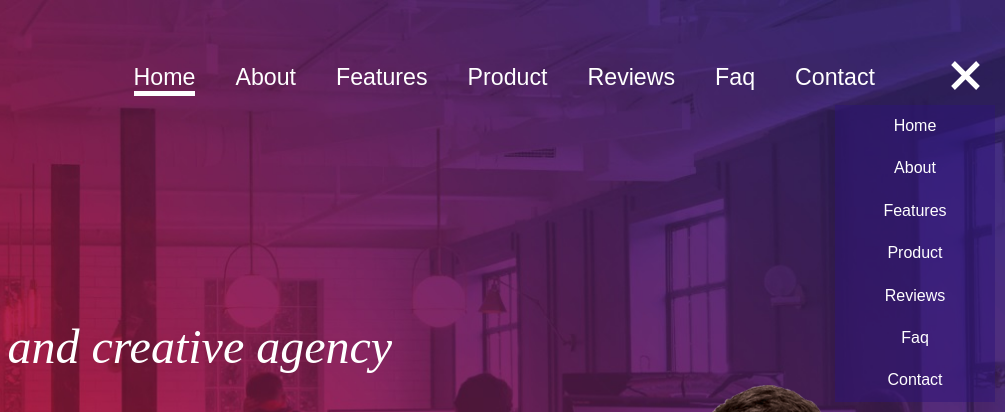
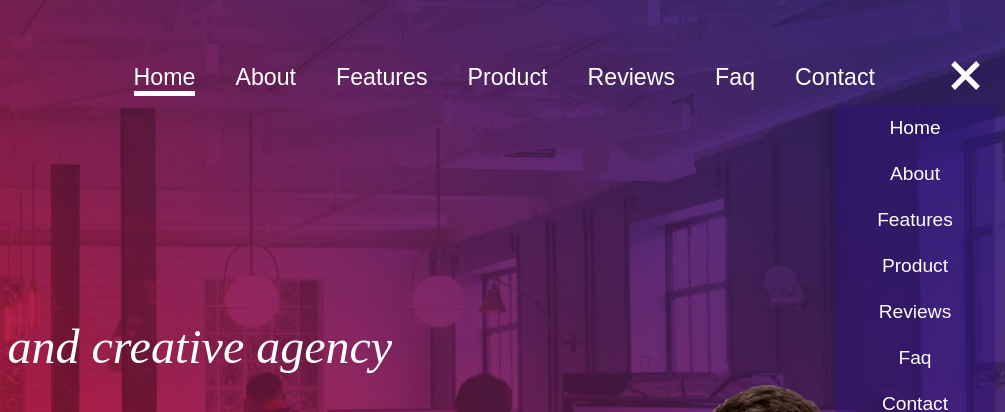
Before and after one commit to alexpryp/BlueRexSite, a website: page index.html in a window 1280 px wide. Both pictures are taken after a click on the element 1245 px from the left and 80 px from the top of the page. Shown: the top 412 px of the page, 275-1280 px from the left. Drawn offline with Linux system fonts and the light colour scheme; files that its build step writes are made by us from their sources.

Commit message:
The dropdown menu has been modified

```diff
--- a/src/js/script.js
+++ b/src/js/script.js
@@ -11,7 +11,7 @@ const fourth = document.querySelector(".fourth");
 
 function displayMenu(event) {
 	navigMenu.classList.toggle("hide-menu");
-	//navigMenu.classList.toggle("show-menu");
+	navigMenu.classList.toggle("show-menu");
 	first.classList.toggle("first-active");
 	second.classList.toggle("second-active");
 	third.classList.toggle("third-active");
--- a/src/sass/_header.scss
+++ b/src/sass/_header.scss
@@ -148,8 +148,7 @@ header .menuWrapper .gamburgerMenu .hide-menu {
 }
 
 header .menuWrapper .gamburgerMenu .show-menu {
-	height: 390px;
-	font-size: 1.45rem;
+	font-size: 1.2rem;
 	transform: translateX(0%);
 	position: absolute;
 }
```
Also changed, not shown: dist/css/style.css, dist/js/script.js.
